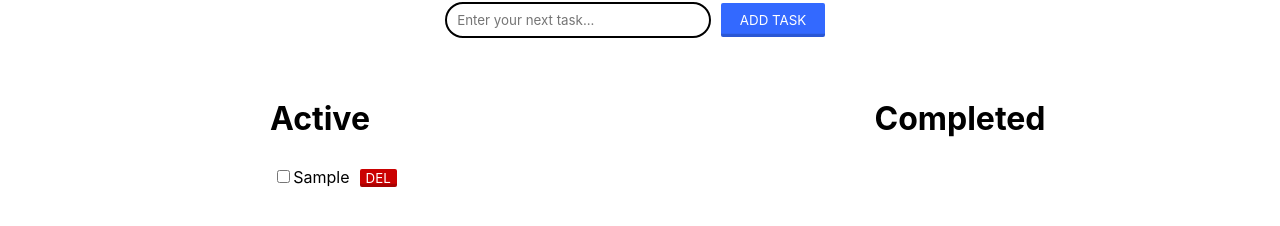
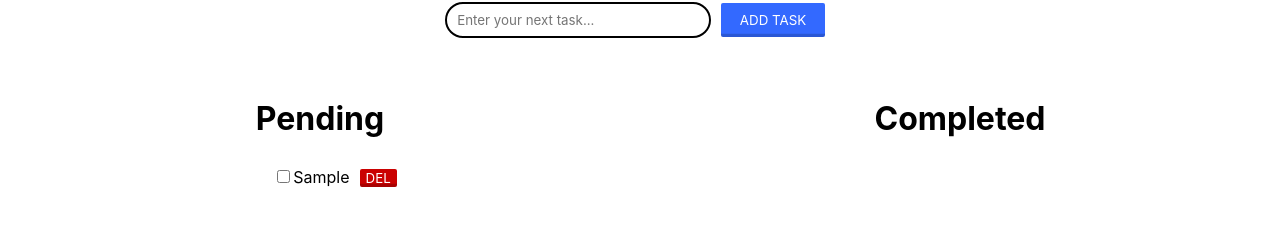
Before and after one commit to Purdue-WDC/react-workshop-to-do-list, a React (Create React App) app: page / in a window 1280 px wide. Both pictures are taken after typing "Sample" into the empty fields and a click on the button "ADD TASK". Shown: the part 170-396 px from the top of the page. Built offline with nearby package versions, Linux system fonts and the light colour scheme.

Commit message:
Created component files and managed props

```diff
--- /dev/null
+++ b/src/AddTask.js
@@ -0,0 +1,29 @@
+/**
+ * @author Shayne Marques - Purdue Web Development Club 2021 <marques.shayne24@gmail.com>
+ * @summary Component to enter a task and add it to the list
+ */
+
+import React from "react";
+import "./App.css";
+
+class AddTask extends React.Component {
+  render() {
+    return (
+      <div className="add-task">
+        <input
+          name="task-input"
+          type="text"
+          id="task"
+          className="text-input"
+          placeholder="Enter your next task..."
+          onChange={this.props.handleTextChange}
+        />
+        <button onClick={this.props.handleAddButton} className="add-button">
+          Add task
+        </button>
+      </div>
+    );
+  }
+}
+
+export default AddTask;
--- a/src/App.css
+++ b/src/App.css
@@ -1,3 +1,9 @@
+/* --------------------------------------------------------
+author: Shayne Marques
+email: marques.shayne24@gmail.com
+organization: Purdue Web Development Club
+last modified: Feb 27th 2021
+----------------------------------------------------------*/
 .app {
   text-align: center;
 }
--- a/src/App.js
+++ b/src/App.js
@@ -1,4 +1,11 @@
+/**
+ * @author Shayne Marques - Purdue Web Development Club 2021 <marques.shayne24@gmail.com>
+ * @summary To-Do List app used to add, complete and delete tasks
+ */
+
 import React from "react";
+import List from "./List";
+import AddTask from "./AddTask";
 import "./App.css";
 
 class App extends React.Component {
@@ -13,6 +20,8 @@ class App extends React.Component {
     this.toggleCheckboxChange = this.toggleCheckboxChange.bind(this);
     this.handleDelete = this.handleDelete.bind(this);
   }
+
+  // Used to change the state of the checkbox
   toggleCheckboxChange(event) {
     const listCopy = this.state.list;
     const foundIndex = this.state.list.findIndex(
@@ -27,12 +36,16 @@ class App extends React.Component {
       value: state.value,
     }));
   }
+
+  // Used to handle a change in the input field
   handleTextChange(event) {
     this.setState((state) => ({
       list: [...state.list],
       value: event.target.value,
     }));
   }
+
+  // Used to delete a task from the list
   handleDelete(event) {
     const listCopy = this.state.list;
     const foundIndex = this.state.list.findIndex(
@@ -45,6 +58,8 @@ class App extends React.Component {
       value: state.value,
     }));
   }
+
+  // Used to add a task to the list
   handleAddButton(event) {
     if (this.state.value !== "") {
       this.setState((state) => ({
@@ -54,6 +69,8 @@ class App extends React.Component {
     }
     document.getElementById("task").value = "";
   }
+
+  // Render method for React
   render() {
     return (
       <div className="app">
@@ -61,79 +78,15 @@ class App extends React.Component {
           <h1>TO-DO LIST</h1>
         </header>
         <main className="content">
-          <div className="add-task">
-            <input
-              name="task-input"
-              type="text"
-              id="task"
-              className="text-input"
-              placeholder="Enter your next task..."
-              onChange={this.handleTextChange}
-            />
-            <button onClick={this.handleAddButton} className="add-button">
-              Add task
-            </button>
-          </div>
-          <div className="grid">
-            <div className="active">
-              <h1>Active</h1>
-              <ul>
-                {this.state.list.map((obj) => {
-                  if (!obj.complete) {
-                    return (
-                      <li>
-                        <input
-                          type="checkbox"
-                          name={obj.name}
-                          checked={obj.complete}
-                          onChange={this.toggleCheckboxChange}
-                        />
-                        <label htmlFor={obj.name}>{obj.name}</label>
-                        <button
-                          id={obj.name}
-                          onClick={this.handleDelete}
-                          className="del-button"
-                        >
-                          Del
-                        </button>
-                      </li>
-                    );
-                  } else {
-                    return null;
-                  }
-                })}
-              </ul>
-            </div>
-            <div className="completed">
-              <h1>Completed</h1>
-              <ul>
-                {this.state.list.map((obj) => {
-                  if (obj.complete) {
-                    return (
-                      <li>
-                        <input
-                          type="checkbox"
-                          name={obj.name}
-                          checked={obj.complete}
-                          onChange={this.toggleCheckboxChange}
-                        />
-                        <label htmlFor={obj.name}>{obj.name}</label>
-                        <button
-                          id={obj.name}
-                          onClick={this.handleDelete}
-                          className="del-button"
-                        >
-                          Del
-                        </button>
-                      </li>
-                    );
-                  } else {
-                    return null;
-                  }
-                })}
-              </ul>
-            </div>
-          </div>
+          <AddTask
+            handleTextChange={this.handleTextChange}
+            handleAddButton={this.handleAddButton}
+          />
+          <List
+            taskList={this.state.list}
+            toggleCheckboxChange={this.toggleCheckboxChange}
+            handleDelete={this.handleDelete}
+          />
         </main>
       </div>
     );
--- /dev/null
+++ b/src/List.js
@@ -0,0 +1,47 @@
+/**
+ * @author Shayne Marques - Purdue Web Development Club 2021 <marques.shayne24@gmail.com>
+ * @summary Component to create a List of pending and completed Tasks
+ */
+
+import React from "react";
+import ListItem from "./ListItem";
+import "./App.css";
+
+class List extends React.Component {
+  render() {
+    return (
+      <div className="grid">
+        <div className="pending">
+          <h1>Pending</h1>
+          <ul>
+            {this.props.taskList.map((obj) => (
+              <ListItem
+                name={obj.name}
+                toggleCheckboxChange={this.props.toggleCheckboxChange}
+                complete={obj.complete}
+                handleDelete={this.props.handleDelete}
+                taskComplete={false}
+              />
+            ))}
+          </ul>
+        </div>
+        <div className="completed">
+          <h1>Completed</h1>
+          <ul>
+            {this.props.taskList.map((obj) => (
+              <ListItem
+                name={obj.name}
+                toggleCheckboxChange={this.props.toggleCheckboxChange}
+                complete={obj.complete}
+                handleDelete={this.props.handleDelete}
+                taskComplete={true}
+              />
+            ))}
+          </ul>
+        </div>
+      </div>
+    );
+  }
+}
+
+export default List;
--- /dev/null
+++ b/src/ListItem.js
@@ -0,0 +1,36 @@
+/**
+ * @author Shayne Marques - Purdue Web Development Club 2021 <marques.shayne24@gmail.com>
+ * @summary Component to create a list item with a checkbox and a delete button
+ */
+
+import React from "react";
+import "./App.css";
+
+class ListItem extends React.Component {
+  render() {
+    if (this.props.complete === this.props.taskComplete) {
+      return (
+        <li>
+          <input
+            type="checkbox"
+            name={this.props.name}
+            checked={this.props.complete}
+            onChange={this.props.toggleCheckboxChange}
+          />
+          <label htmlFor={this.props.name}>{this.props.name}</label>
+          <button
+            id={this.props.name}
+            onClick={this.props.handleDelete}
+            className="del-button"
+          >
+            Del
+          </button>
+        </li>
+      );
+    } else {
+      return null;
+    }
+  }
+}
+
+export default ListItem;
```
